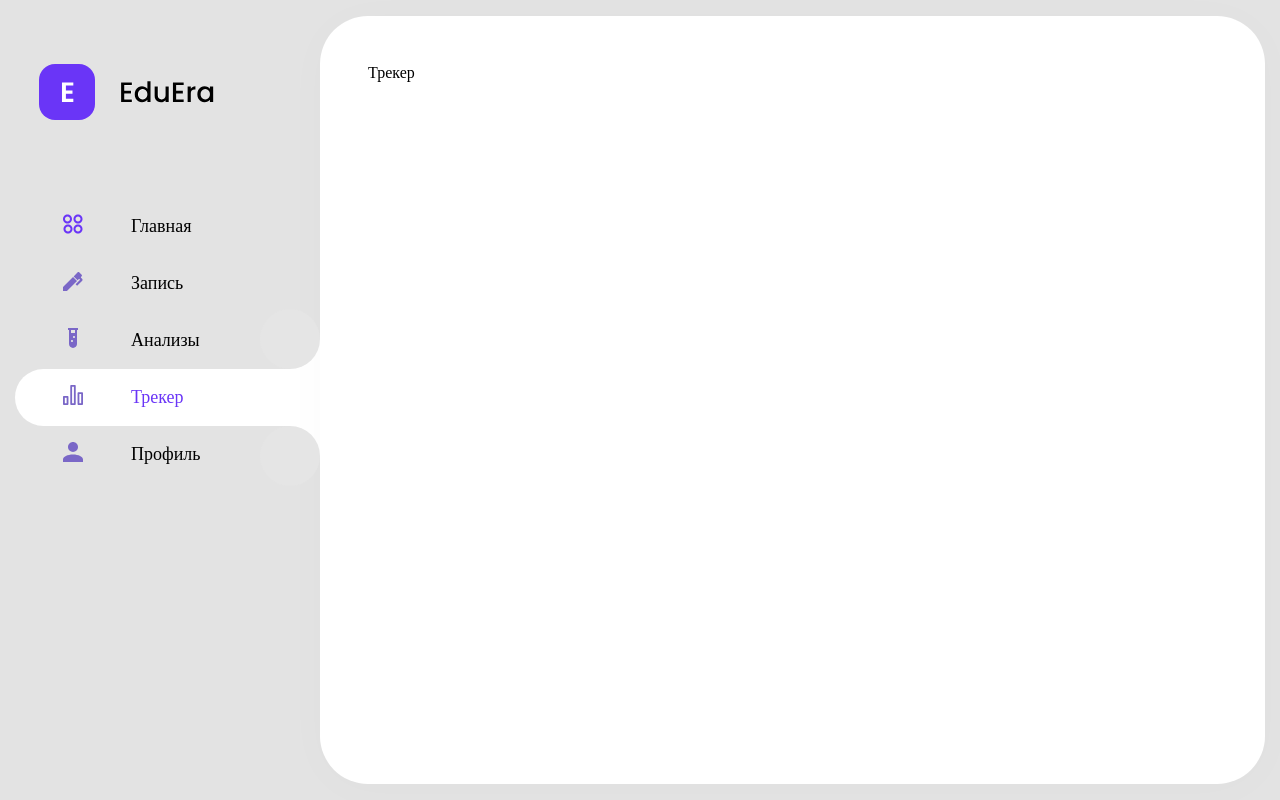
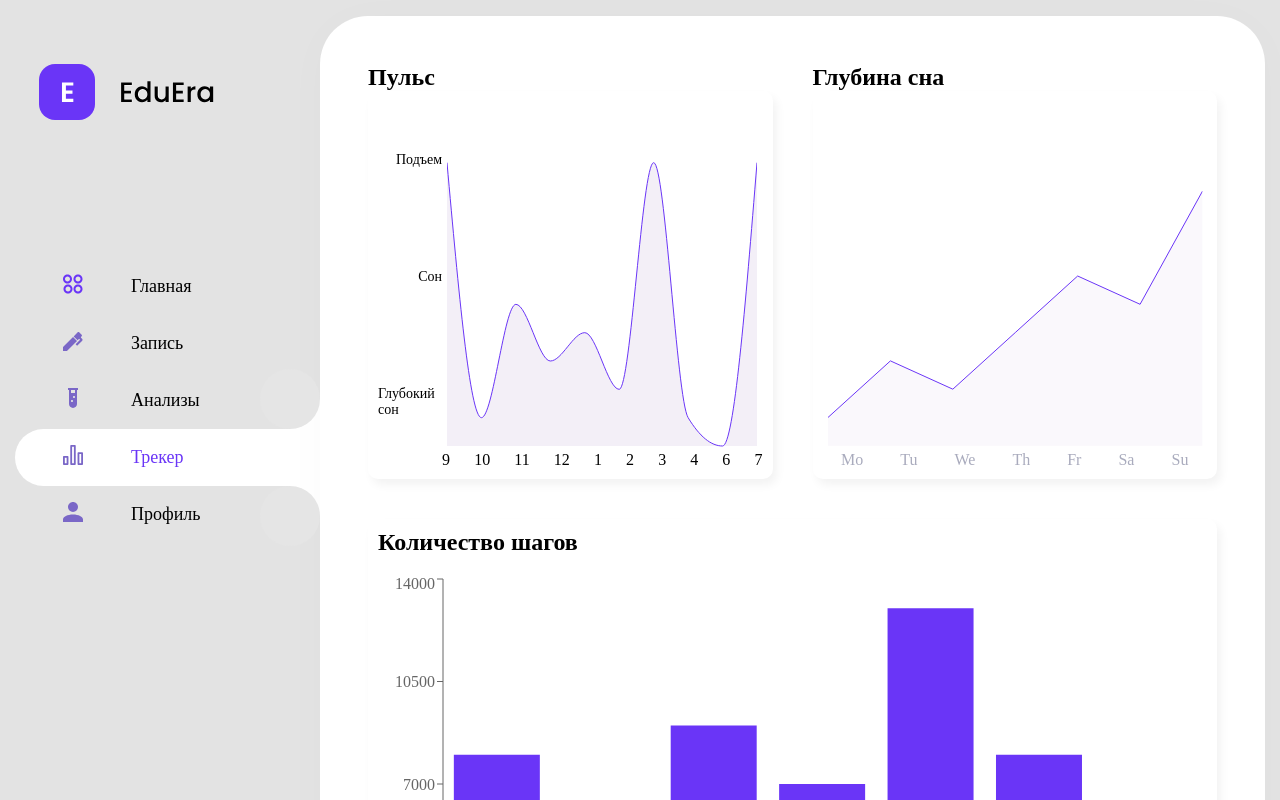
Before and after one commit to nmibragimov7/mediq, a React (Create React App) app: page /tracker in a window 1280 px wide. Both pictures are taken after typing "name@example.com", "Sample123" into the empty fields and a click on the button "Войти". Built offline with nearby package versions, Linux system fonts and the light colour scheme.

Commit message:
add tracker page

```diff
--- a/package.json
+++ b/package.json
@@ -12,6 +12,7 @@
     "react-redux": "^7.2.6",
     "react-router-dom": "^6.2.1",
     "react-scripts": "5.0.0",
+    "recharts": "^2.1.8",
     "redux": "^4.1.2",
     "sass": "^1.45.1",
     "web-vitals": "^2.1.2"
--- a/src/components/base/BaseDatePicker/BaseDatePicker.jsx
+++ b/src/components/base/BaseDatePicker/BaseDatePicker.jsx
@@ -45,16 +45,13 @@ const BaseDatePicker = ({date, width = 100, ...props}) => {
                     return styles.datepicker__day
                 }}
                 dateFormat="dd/MM/yyyy"
-                showMonthYearPicker={false}
-                locale={"Ru"}
+                formatWeekDay={() => null}
                 renderCustomHeader={({date,
-                        changeYear,
-                        changeMonth,
-                        decreaseMonth,
-                        increaseMonth,
-                        prevMonthButtonDisabled,
-                        nextMonthButtonDisabled,
-                    }) => {
+                                         decreaseMonth,
+                                         increaseMonth,
+                                         prevMonthButtonDisabled,
+                                         nextMonthButtonDisabled,
+                                     }) => {
                     return (
                         <div>
                             <div className={`${styles.datepicker__header} d-flex justify-content-between align-items-center`}>
@@ -62,7 +59,7 @@ const BaseDatePicker = ({date, width = 100, ...props}) => {
                                 <p>{getMonth(date)} {getYear(date)}</p>
                                 <div className={styles.datepicker__next} onClick={increaseMonth} disabled={nextMonthButtonDisabled}></div>
                             </div>
-                            <div  className={`${styles.datepicker__weeks} d-flex justify-content-between align-items-center`}>
+                            <div className={`${styles.datepicker__weeks} d-flex justify-content-between align-items-center`}>
                                 {
                                     weeks.map(week => {
                                         return (
--- a/src/components/base/BaseDatePicker/style.module.scss
+++ b/src/components/base/BaseDatePicker/style.module.scss
@@ -2,11 +2,12 @@
 
 .datepicker {
   &__input {
-    padding: 10px 10px 10px 40px;
+    padding: 15px 10px 15px 40px;
     background: #fff url("../../../assets/images/calendar.svg") no-repeat 10px center;
     border: 1px solid #6A35F7;
     border-radius: 5px;
     width: 100%;
+    cursor: pointer;
 
     &:focus,
     &:active {
@@ -28,7 +29,11 @@
   &__day {
     font-size: 12px;
     color: #A9ABBD;
-    margin: 8px 8px;
+    margin: 5px 9px;
+
+    &.react-datepicker__day--selected {
+      background: red;
+    }
   }
 
   &__header {
@@ -37,6 +42,8 @@
     color: #111111;
     font-weight: 600;
     font-size: 14px;
+    margin-top: -18px;
+    width: 340px;
   }
 
   &__weeks {
@@ -44,6 +51,7 @@
     background: #fff;
     color: #A9ABBD;
     font-size: 12px;
+    margin-bottom: -17px;
   }
 
   &__prev,
--- a/src/pages/Tracker/Tracker.jsx
+++ b/src/pages/Tracker/Tracker.jsx
@@ -1,10 +1,201 @@
-import React from 'react';
+import React from 'react'
+import {
+    ResponsiveContainer,
+    AreaChart,
+    Area,
+    XAxis,
+    YAxis,
+    CartesianGrid,
+    Tooltip,
+    BarChart,
+    Legend,
+    Bar
+} from 'recharts'
+
+import styles from "./style.module.scss"
 
 const Tracker = () => {
+    const steps = [
+        {
+            week: "ПН",
+            steps: 8000
+        },
+        {
+            week: "ВТ",
+            steps: 2000
+        },
+        {
+            week: "СР",
+            steps: 9000
+        },
+        {
+            week: "ЧТ",
+            steps: 7000
+        },
+        {
+            week: "ПТ",
+            steps: 13000
+        },
+        {
+            week: "СБ",
+            steps: 8000
+        },
+        {
+            week: "ВС",
+            steps: 1000
+        }
+    ]
+    const weeks = [
+        {
+            pulse: "Mo",
+            "пульс": 1
+        },
+        {
+            pulse: "Tu",
+            "пульс": 3
+        },
+        {
+            pulse: "We",
+            "пульс": 2
+        },
+        {
+            pulse: "Th",
+            "пульс": 4
+        },
+        {
+            pulse: "Fr",
+            "пульс": 6
+        },
+        {
+            pulse: "Sa",
+            "пульс": 5
+        },
+        {
+            pulse: "Su",
+            "пульс": 9
+        }
+    ]
+    const hours = [
+        {
+            hour: "9",
+            "сон (ч)": 10
+        },
+        {
+            hour: "10",
+            "сон (ч)": 1
+        },
+        {
+            hour: "11",
+            "сон (ч)": 5
+        },
+        {
+            hour: "12",
+            "сон (ч)": 3
+        },
+        {
+            hour: "1",
+            "сон (ч)": 4
+        },
+        {
+            hour: "2",
+            "сон (ч)": 2
+        },
+        {
+            hour: "3",
+            "сон (ч)": 10
+        },
+        {
+            hour: "4",
+            "сон (ч)": 1
+        },
+        {
+            hour: "6",
+            "сон (ч)": 0
+        },
+        {
+            hour: "7",
+            "сон (ч)": 10
+        }
+    ]
+
     return (
-        <div>
-            Трекер
-        </div>
+        <>
+            <div className={styles.tracker}>
+                <div>
+                    <p className={styles.tracker__title}>Пульс</p>
+                    <div className={`${styles.tracker__item} d-flex`}>
+                        <div className={styles.tracker__left}>
+                            <p>Подъем</p>
+                            <p>Сон</p>
+                            <p>Глубокий сон</p>
+                        </div>
+                        <div style={{width: "100%"}}>
+                            <ResponsiveContainer width="100%" height={350}>
+                                <AreaChart
+                                    fontSize={14}
+                                    data={hours}>
+                                    <XAxis hide dataKey="hour"/>
+                                    <YAxis hide/>
+                                    <Area type="monotone" dataKey="сон (ч)" stroke="#6A35F7"
+                                          fill="rgba(175, 147, 198, 0.25)"/>
+                                    <Tooltip/>
+                                </AreaChart>
+                            </ResponsiveContainer>
+                            <div className="d-flex justify-content-between align-items-center">
+                                {
+                                    hours.map(item => {
+                                        return (
+                                            <span>{item.hour}</span>
+                                        )
+                                    })
+                                }
+                            </div>
+                        </div>
+                    </div>
+                </div>
+                <div>
+                    <p className={styles.tracker__title}>Глубина сна</p>
+                    <div className={`${styles.tracker__item} d-flex justify-content-center`}>
+                        <div style={{width: "100%"}}>
+                            <ResponsiveContainer width="100%" height={350}>
+                                <AreaChart
+                                    fontSize={14}
+                                    data={weeks}>
+                                    <XAxis hide dataKey="pulse"/>
+                                    <YAxis hide/>
+                                    <Area dataKey="пульс" stroke="#6A35F7" fill="rgba(175, 147, 198, 0.1)"/>
+                                    <Tooltip/>
+                                </AreaChart>
+                            </ResponsiveContainer>
+                            <div className="d-flex justify-content-around align-items-center">
+                                {
+                                    weeks.map(item => {
+                                        return (
+                                            <span style={{color: "#A9ABBD"}}>{item.pulse}</span>
+                                        )
+                                    })
+                                }
+                            </div>
+                        </div>
+                    </div>
+                </div>
+                <div className={styles.tracker__lastChild}>
+                    <p className={styles.tracker__title}>Количество шагов</p>
+                    <br/>
+                    <div>
+                        <ResponsiveContainer width="100%" height={450}>
+                            <BarChart data={steps}>
+                                <XAxis dataKey="week"/>
+                                <YAxis/>
+                                {/*<Tooltip/>*/}
+                                <Bar dataKey="steps" fill="#6A35F7"/>
+                            </BarChart>
+                        </ResponsiveContainer>
+                    </div>
+                </div>
+            </div>
+
+        </>
     );
 };
 
--- /dev/null
+++ b/src/pages/Tracker/style.module.scss
@@ -0,0 +1,33 @@
+.tracker {
+  display: grid;
+  grid-template-columns: repeat(2, 1fr);
+  grid-gap: 40px;
+  box-sizing: border-box;
+
+  &__lastChild {
+    grid-column: 1/3;
+    padding: 15px 30px;
+  }
+
+  &__title {
+    font-size: 24px;
+    font-weight: 600;
+  }
+
+  &__item,
+  &__lastChild {
+    padding: 10px;
+    box-shadow: 4px 6px 10px rgba(0, 0, 0, 0.05);
+    border-radius: 10px;
+  }
+
+  &__left {
+    font-size: 14px;
+    display: flex;
+    flex-direction: column;
+    font-weight: 500;
+    width: 20%;
+    justify-content: space-around;
+    align-items: flex-end;
+  }
+}
```
Also changed, not shown: 1 other file (tests, documents, lock files or other folders).
